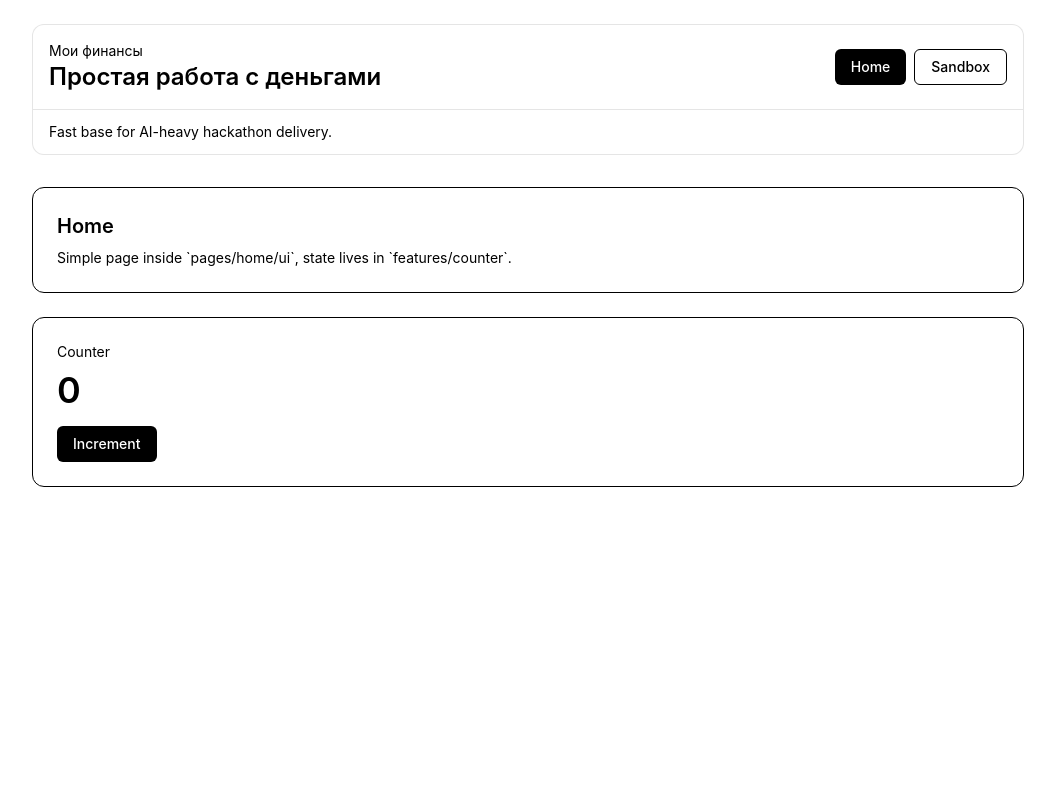
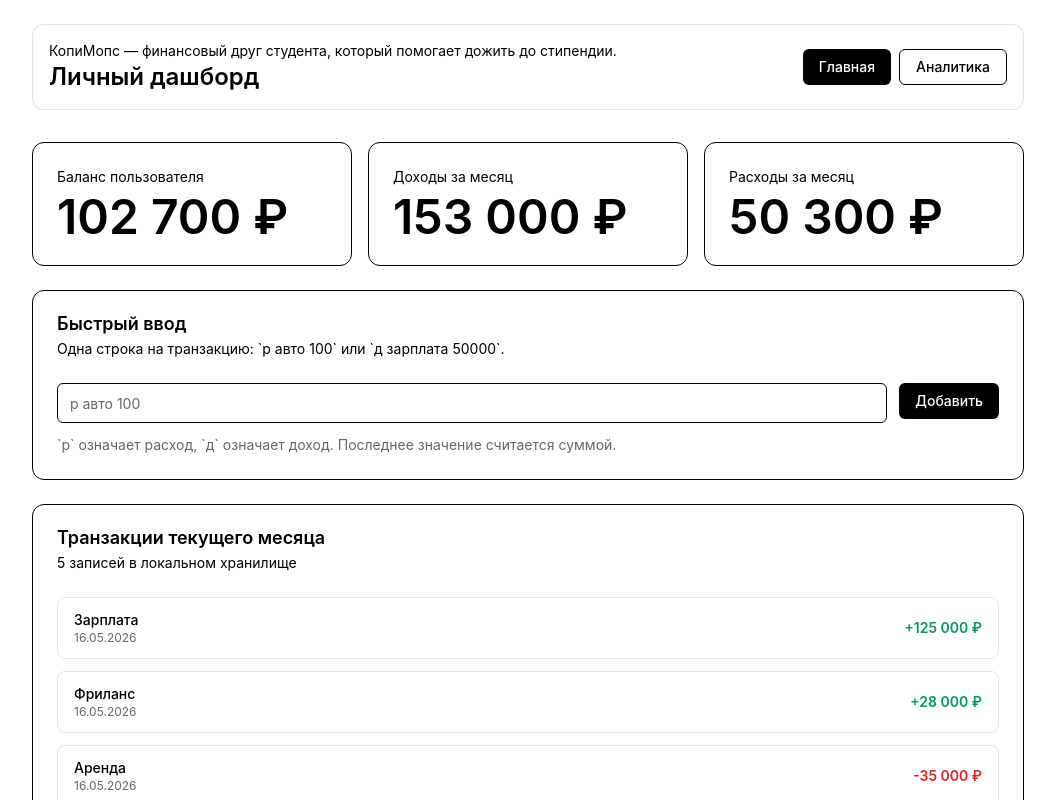
Before and after one commit to huhanka-b1eba/tbake-hackaton, a React (Vite) app: page / in a window 1280 px wide. Shown: the top 800 px of the page, without its empty margins (112-1167 px from the left). Built offline with nearby package versions, Linux system fonts and the light colour scheme.

Commit message:
feat: add home

```diff
--- a/src/app/layout.tsx
+++ b/src/app/layout.tsx
@@ -1,10 +1,9 @@
 import { Link, Outlet, useLocation } from "react-router-dom";
 import { Button } from "@/shared/ui/button";
-import { Separator } from "@/shared/ui/separator";
 
 const links = [
-  { to: "/", label: "Home" },
-  { to: "/sandbox", label: "Sandbox" },
+  { to: "/", label: "Главная" },
+  { to: "/anailitica", label: "Аналитика" },
 ];
 
 export function AppLayout() {
@@ -16,13 +15,12 @@ export function AppLayout() {
         <header className="mb-8 rounded-xl border border-black/10 bg-white">
           <div className="flex flex-col gap-4 p-4 sm:flex-row sm:items-center sm:justify-between">
             <div>
-              <p className="text-sm">Мои финансы</p>
-              <h1 className="text-2xl font-semibold">Простая работа с деньгами</h1>
+              <p className="text-sm">КопиМопс — финансовый друг студента, который помогает дожить до стипендии.</p>
+              <h1 className="text-2xl font-semibold">Личный дашборд</h1>
             </div>
             <nav className="flex gap-2">
               {links.map((link) => {
                 const active = location.pathname === link.to;
-
                 return (
                   <Button
                     key={link.to}
@@ -35,10 +33,6 @@ export function AppLayout() {
               })}
             </nav>
           </div>
-          <Separator />
-          <div className="px-4 py-3 text-sm">
-            Fast base for AI-heavy hackathon delivery.
-          </div>
         </header>
         <main className="flex-1">
           <Outlet />
--- a/src/pages/home/ui/home-page.tsx
+++ b/src/pages/home/ui/home-page.tsx
@@ -1,28 +1,283 @@
-import { useCounterStore } from "@/features/counter/model/use-counter-store";
+import { FormEvent, useEffect, useMemo, useState } from "react";
+import {
+  Card,
+  CardContent,
+  CardDescription,
+  CardHeader,
+  CardTitle,
+} from "@/shared/ui/card";
+import { Button } from "@/shared/ui/button";
+import { Input } from "@/shared/ui/input";
+
+type TransactionType = "income" | "expense";
+
+type Transaction = {
+  id: string;
+  title: string;
+  amount: number;
+  type: TransactionType;
+  date: string;
+};
+
+const STORAGE_KEY = "transactions";
+
+const demoTransactions: Transaction[] = [
+  {
+    id: "1",
+    title: "Зарплата",
+    amount: 125000,
+    type: "income",
+    date: new Date().toISOString(),
+  },
+  {
+    id: "2",
+    title: "Фриланс",
+    amount: 28000,
+    type: "income",
+    date: new Date().toISOString(),
+  },
+  {
+    id: "3",
+    title: "Аренда",
+    amount: 35000,
+    type: "expense",
+    date: new Date().toISOString(),
+  },
+  {
+    id: "4",
+    title: "Продукты",
+    amount: 12400,
+    type: "expense",
+    date: new Date().toISOString(),
+  },
+  {
+    id: "5",
+    title: "Подписки",
+    amount: 2900,
+    type: "expense",
+    date: new Date().toISOString(),
+  },
+];
+
+function readTransactions(): Transaction[] {
+  const storedValue = window.localStorage.getItem(STORAGE_KEY);
+
+  if (!storedValue) {
+    window.localStorage.setItem(STORAGE_KEY, JSON.stringify(demoTransactions));
+    return demoTransactions;
+  }
+
+  try {
+    const parsedValue = JSON.parse(storedValue) as Transaction[];
+
+    if (!Array.isArray(parsedValue)) {
+      return demoTransactions;
+    }
+
+    return parsedValue;
+  } catch {
+    return demoTransactions;
+  }
+}
+
+function writeTransactions(transactions: Transaction[]) {
+  window.localStorage.setItem(STORAGE_KEY, JSON.stringify(transactions));
+}
+
+function isCurrentMonth(dateString: string) {
+  const date = new Date(dateString);
+  const now = new Date();
+
+  return (
+    date.getFullYear() === now.getFullYear() &&
+    date.getMonth() === now.getMonth()
+  );
+}
+
+function formatCurrency(value: number) {
+  return new Intl.NumberFormat("ru-RU", {
+    style: "currency",
+    currency: "RUB",
+    maximumFractionDigits: 0,
+  }).format(value);
+}
+
+function parseQuickTransaction(rawValue: string): Transaction {
+  const parts = rawValue.trim().split(/\s+/);
+
+  if (parts.length < 3) {
+    throw new Error("Введите строку в формате: р авто 100");
+  }
+
+  const [rawType, ...rest] = parts;
+  const amountToken = rest.at(-1);
+  const title = rest.slice(0, -1).join(" ");
+
+  if (!amountToken || !title) {
+    throw new Error("Нужны категория и сумма.");
+  }
+
+  const normalizedType = rawType.toLowerCase();
+  const type =
+    normalizedType === "р"
+      ? "expense"
+      : normalizedType === "д"
+        ? "income"
+        : null;
+
+  if (!type) {
+    throw new Error("Используйте `р` для расхода или `д` для дохода.");
+  }
+
+  const amount = Number(amountToken.replace(",", "."));
+
+  if (!Number.isFinite(amount) || amount <= 0) {
+    throw new Error("Сумма должна быть числом больше нуля.");
+  }
+
+  return {
+    id: crypto.randomUUID(),
+    title,
+    amount,
+    type,
+    date: new Date().toISOString(),
+  };
+}
 
 export function HomePage() {
-  const { value, increment } = useCounterStore();
+  const [transactions, setTransactions] = useState<Transaction[]>([]);
+  const [quickInput, setQuickInput] = useState("");
+  const [formError, setFormError] = useState("");
+
+  useEffect(() => {
+    setTransactions(readTransactions());
+  }, []);
+
+  function handleQuickSubmit(event: FormEvent<HTMLFormElement>) {
+    event.preventDefault();
+
+    try {
+      const nextTransaction = parseQuickTransaction(quickInput);
+      const nextTransactions = [nextTransaction, ...transactions];
+
+      setTransactions(nextTransactions);
+      writeTransactions(nextTransactions);
+      setQuickInput("");
+      setFormError("");
+    } catch (error) {
+      setFormError(error instanceof Error ? error.message : "Не удалось разобрать строку.");
+    }
+  }
+
+  const { balance, totalIncome, totalExpenses } = useMemo(() => {
+    const currentMonthTransactions = transactions.filter((transaction) =>
+      isCurrentMonth(transaction.date),
+    );
+
+    const totalIncome = currentMonthTransactions
+      .filter((transaction) => transaction.type === "income")
+      .reduce((sum, transaction) => sum + transaction.amount, 0);
+
+    const totalExpenses = currentMonthTransactions
+      .filter((transaction) => transaction.type === "expense")
+      .reduce((sum, transaction) => sum + transaction.amount, 0);
+
+    return {
+      balance: totalIncome - totalExpenses,
+      totalIncome,
+      totalExpenses,
+    };
+  }, [transactions]);
 
   return (
     <section className="grid gap-6">
-      <div className="rounded-xl border border-black bg-white p-6">
-        <h2 className="text-xl font-semibold">Home</h2>
-        <p className="mt-2 text-sm">
-          Simple page inside `pages/home/ui`, state lives in `features/counter`.
-        </p>
+      <div className="grid gap-4 md:grid-cols-3">
+        <Card>
+          <CardHeader>
+            <CardDescription>Баланс пользователя</CardDescription>
+            <CardTitle className="text-4xl leading-tight md:text-5xl">
+              {formatCurrency(balance)}
+            </CardTitle>
+          </CardHeader>
+        </Card>
+
+        <Card>
+          <CardHeader>
+            <CardDescription>Доходы за месяц</CardDescription>
+            <CardTitle className="text-4xl leading-tight md:text-5xl">
+              {formatCurrency(totalIncome)}
+            </CardTitle>
+          </CardHeader>
+        </Card>
+
+        <Card>
+          <CardHeader>
+            <CardDescription>Расходы за месяц</CardDescription>
+            <CardTitle className="text-4xl leading-tight md:text-5xl">
+              {formatCurrency(totalExpenses)}
+            </CardTitle>
+          </CardHeader>
+        </Card>
       </div>
 
-      <div className="rounded-xl border border-black bg-white p-6">
-        <p className="text-sm">Counter</p>
-        <p className="mt-2 text-4xl font-semibold">{value}</p>
-        <button
-          type="button"
-          onClick={increment}
-          className="mt-4 rounded-md bg-black px-4 py-2 text-sm font-medium text-white"
-        >
-          Increment
-        </button>
-      </div>
+      <Card>
+        <CardHeader>
+          <CardTitle>Быстрый ввод</CardTitle>
+          <CardDescription>
+            Одна строка на транзакцию: `р авто 100` или `д зарплата 50000`.
+          </CardDescription>
+        </CardHeader>
+        <CardContent>
+          <form className="grid gap-3 md:grid-cols-[1fr_auto]" onSubmit={handleQuickSubmit}>
+            <Input
+              value={quickInput}
+              onChange={(event) => setQuickInput(event.target.value)}
+              placeholder="р авто 100"
+              aria-label="Быстрый ввод транзакции"
+            />
+            <Button type="submit">Добавить</Button>
+          </form>
+          {formError ? (
+            <p className="mt-3 text-sm font-medium text-red-600">{formError}</p>
+          ) : (
+            <p className="mt-3 text-sm text-black/60">
+              `р` означает расход, `д` означает доход. Последнее значение считается суммой.
+            </p>
+          )}
+        </CardContent>
+      </Card>
+
+      <Card>
+        <CardHeader>
+          <CardTitle>Транзакции текущего месяца</CardTitle>
+          <CardDescription>{transactions.length} записей в локальном хранилище</CardDescription>
+        </CardHeader>
+        <CardContent className="grid gap-3">
+          {transactions.map((transaction) => (
+            <div
+              key={transaction.id}
+              className="flex items-center justify-between rounded-lg border border-black/10 px-4 py-3"
+            >
+              <div>
+                <p className="text-sm font-medium">{transaction.title}</p>
+                <p className="text-xs text-black/60">
+                  {new Date(transaction.date).toLocaleDateString("ru-RU")}
+                </p>
+              </div>
+              <p
+                className={
+                  transaction.type === "income"
+                    ? "text-sm font-semibold text-emerald-600"
+                    : "text-sm font-semibold text-red-600"
+                }
+              >
+                {transaction.type === "income" ? "+" : "-"}
+                {formatCurrency(transaction.amount)}
+              </p>
+            </div>
+          ))}
+        </CardContent>
+      </Card>
     </section>
   );
 }
```
